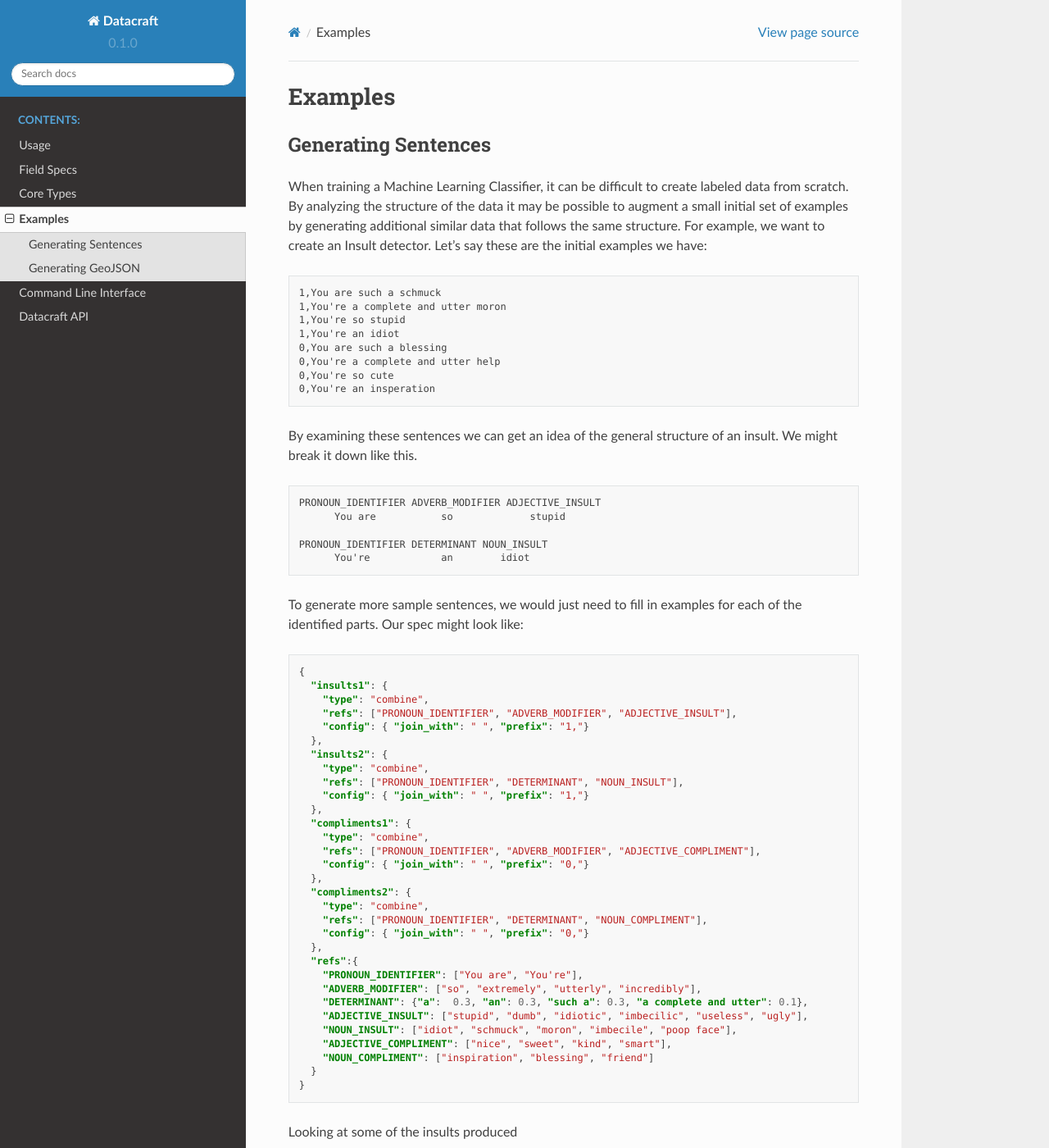
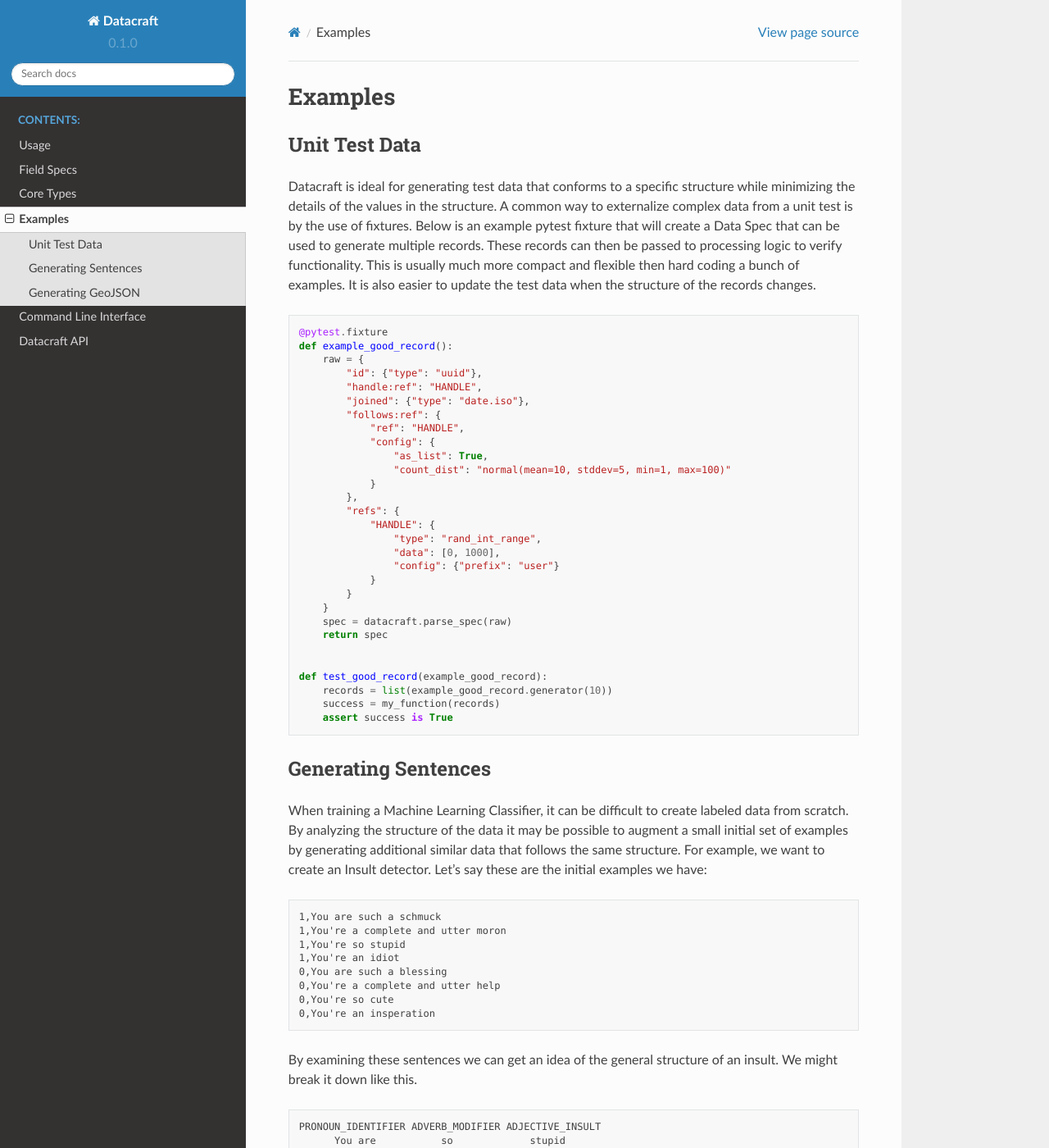
Before and after one commit to bbux-dev/datacraft, a Sphinx documentation site: the page built from docs/source/examples.rst, in a window 1280 px wide and 1400 px high. Shown: the whole window at 82% size. Built offline with Sphinx 7.4.7 and the Read the Docs theme 2.0.0, drawn with Linux system fonts in a browser that asks for light colours.

Commit message:
Added support for all types as_list
Added example for using datacraft for unit testing

```diff
--- a/docs/source/examples.rst
+++ b/docs/source/examples.rst
@@ -1,5 +1,48 @@
 Examples
 ========
+
+Unit Test Data
+--------------
+
+Datacraft is ideal for generating test data that conforms to a specific structure while minimizing the details of the
+values in the structure. A common way to externalize complex data from a unit test is by the use of fixtures. Below is
+an example pytest fixture that will create a Data Spec that can be used to generate multiple records. These records
+can then be passed to processing logic to verify functionality.  This is usually much more compact and flexible then
+hard coding a bunch of examples.  It is also easier to update the test data when the structure of the records changes.
+
+
+.. code-block:: python
+
+   @pytest.fixture
+   def example_good_record():
+       raw = {
+           "id": {"type": "uuid"},
+           "handle:ref": "HANDLE",
+           "joined": {"type": "date.iso"},
+           "follows:ref": {
+               "ref": "HANDLE",
+               "config": {
+                   "as_list": True,
+                   "count_dist": "normal(mean=10, stddev=5, min=1, max=100)"
+               }
+           },
+           "refs": {
+               "HANDLE": {
+                   "type": "rand_int_range",
+                   "data": [0, 1000],
+                   "config": {"prefix": "user"}
+               }
+           }
+       }
+       spec = datacraft.parse_spec(raw)
+       return spec
+
+
+   def test_good_record(example_good_record):
+       records = list(example_good_record.generator(10))
+       success = my_function(records)
+       assert success is True
+
 
 Generating Sentences
 --------------------
```
Also changed, not shown: 6 other files.
